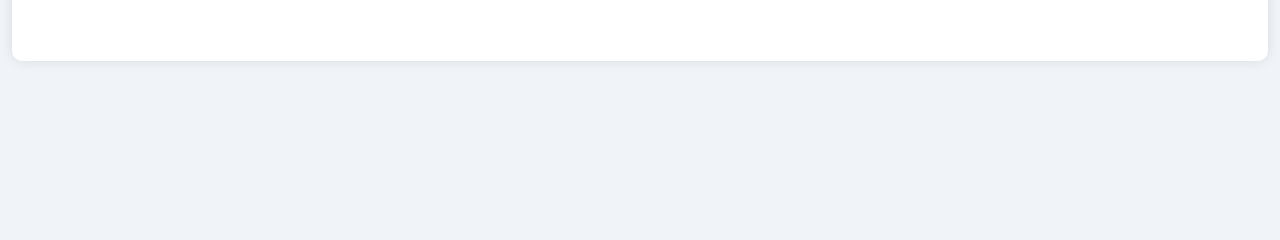
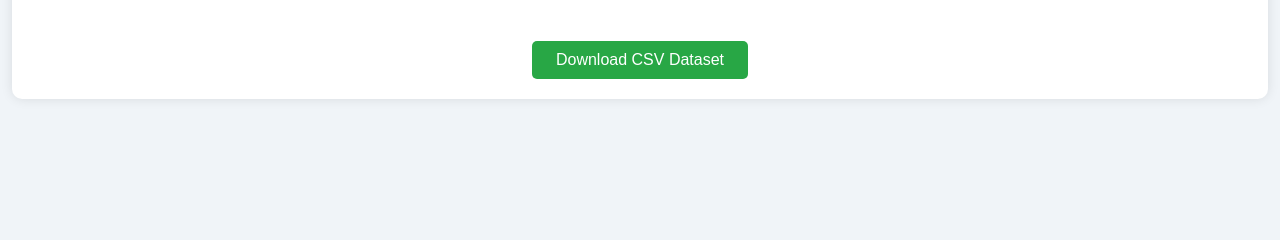
Before and after one commit to brpuneet898/court-agent-working-dir, a Flask app: template similarity_network/templates/index.html in a window 1280 px wide. Shown: the part 347-587 px from the top of the page. Run offline with Flask 3, Linux system fonts and the light colour scheme; the template is opened without the code that fills it, so the values that code supplies are empty; some libraries are stand-ins or nearby versions.

Commit message:
added download csv functionality

```diff
--- a/similarity_network/app.py
+++ b/similarity_network/app.py
@@ -1,4 +1,5 @@
-from flask import Flask, render_template, request
+from flask import Flask, render_template, request, send_file, after_this_request
+import os
 from utils.graph_module import fetch_documents, compute_similarity_and_visualize_plotly
 
 app = Flask(__name__)
@@ -27,5 +28,20 @@ def index():
                            threshold=threshold,
                            optimal_k=optimal_k)
 
+@app.route('/download-csv')
+def download_csv():
+    csv_path = os.path.join(os.path.dirname(__file__), '..', 'dataset', 'sample_insider_trading_data.csv')
+    if os.path.exists(csv_path):
+        @after_this_request
+        def remove_file(response):
+            try:
+                os.remove(csv_path)
+            except Exception as e:
+                app.logger.error(f"Error deleting file: {e}")
+            return response
+        return send_file(csv_path, as_attachment=True)
+    else:
+        return "File not found or already downloaded.", 404
+
 if __name__ == '__main__':
     app.run(debug=True)
--- a/similarity_network/static/style.css
+++ b/similarity_network/static/style.css
@@ -63,3 +63,22 @@ p {
     list-style-type: square;
     padding-left: 40px;
 }
+
+.download-section {
+    text-align: center;
+    margin-top: 30px;
+}
+
+.download-btn {
+    padding: 10px 24px;
+    font-size: 16px;
+    background-color: #28a745;
+    color: white;
+    border: none;
+    border-radius: 5px;
+    cursor: pointer;
+}
+
+.download-btn:hover {
+    background-color: #218838;
+}
--- a/similarity_network/templates/index.html
+++ b/similarity_network/templates/index.html
@@ -55,6 +55,13 @@
         <div class="cluster-summary">
             {{ cluster_summary_html | safe }}
         </div>
+
+        <div class="download-section">
+            <form action="{{ url_for('download_csv') }}" method="get">
+                <button type="submit" class="download-btn">Download CSV Dataset</button>
+            </form>
+        </div>
+
     </div>
 </body>
 </html>
```
